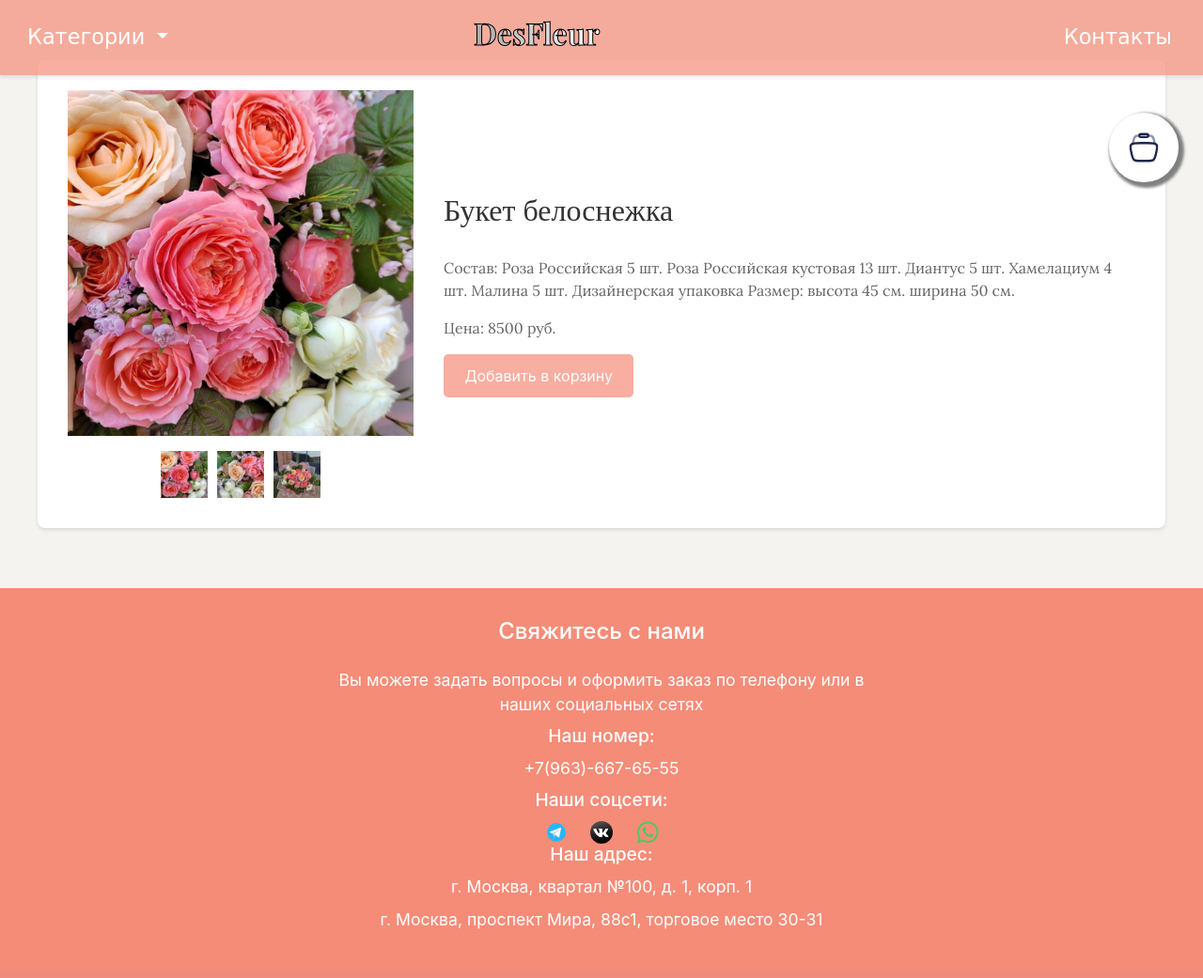
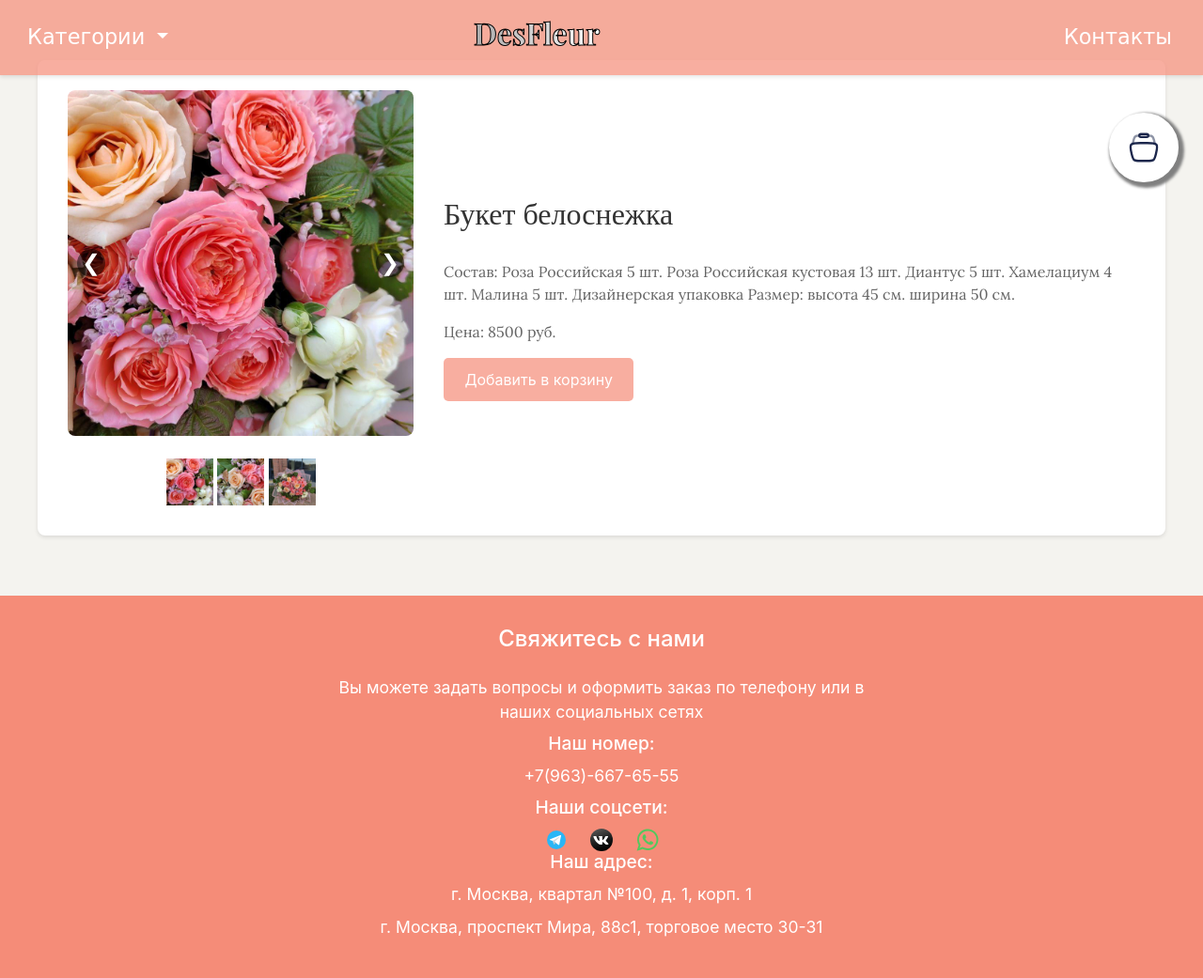
Before and after one commit to MaximZobkov/flowers, a Flask app: page /flower/2 in a window 1280 px wide. Shown: the whole page at 94% size. Before the commit the page ends 989 px from the top, so only its background shows below. Run offline with Flask 2, Linux system fonts and the light colour scheme; data comes from the database, SQL or seed files in the repository; some libraries are stand-ins or nearby versions.

Commit message:
add arrows in product.html

```diff
--- a/app.py
+++ b/app.py
@@ -112,9 +112,11 @@ def index():
 @app.route('/flower/<int:flower_id>')
 def flower(flower_id):
     flower = models.get_flower(flower_id)
+    image_paths = flower[4].split(',')  # Разделяем строку путей на массив
     cart_items = session.get('cart', [])
     total_price = sum(item['price'] for item in cart_items)  # Используем ключ 'price'
-    return render_template('product.html', flower=flower, total_price=total_price)
+    return render_template('product.html', flower=flower, image_paths=image_paths, total_price=total_price)
+
 
 
 @app.route('/add', methods=['GET', 'POST'])
--- a/static/css/styles.css
+++ b/static/css/styles.css
@@ -572,11 +572,49 @@ footer {
     margin-bottom: 1em;
 }
 
-.thumbnails {
+.main-image-container {
+    position: relative;
+    display: inline-block;
+    width: 100%;
+}
+
+.main-image-container img {
+    display: block;
+    width: 100%;
+    height: auto;
+    border-radius: 8px;
+}
+
+.thumbnail-arrow {
+    position: absolute;
+    top: 50%;
+    transform: translateY(-50%);
+    background-color: rgba(0, 0, 0, 0.5);
+    color: white;
+    border: none;
+    border-radius: 50%;
+    width: 30px;
+    height: 30px;
     display: flex;
     justify-content: center;
-    gap: 10px;
+    align-items: center;
+    cursor: pointer;
+    font-size: 1.5em;
+    transition: background-color 0.3s ease;
 }
+
+.thumbnail-arrow.left {
+    left: 10px;
+}
+
+.thumbnail-arrow.right {
+    right: 10px;
+}
+
+.thumbnail-arrow:hover {
+    background-color: rgba(0, 0, 0, 0.7);
+}
+
 
 .flower-info {
     flex: 2;
--- a/static/js/script.js
+++ b/static/js/script.js
@@ -110,44 +110,6 @@ document.addEventListener('DOMContentLoaded', function () {
             });
     });
 
-    // Обработка прокрутки изображений
-    var thumbnails = document.querySelectorAll('.thumbnail');
-    var mainImage = document.getElementById('main-image');
-
-    thumbnails.forEach(thumbnail => {
-        thumbnail.addEventListener('click', function () {
-            mainImage.src = this.src;
-        });
-    });
-
-    // Обработка увеличения изображения при наведении
-    var flowerCards = document.querySelectorAll('.flower-card img');
-
-    flowerCards.forEach(flowerCard => {
-        flowerCard.addEventListener('mouseover', function () {
-            this.style.transform = 'scale(1.1)';
-        });
-
-        flowerCard.addEventListener('mouseout', function () {
-            this.style.transform = 'scale(1)';
-        });
-    });
-
-    // Обработка стрелок прокрутки изображений
-    var leftArrow = document.querySelector('.thumbnail-arrow.left');
-    var rightArrow = document.querySelector('.thumbnail-arrow.right');
-
-    leftArrow.addEventListener('click', function () {
-        var currentIndex = Array.from(thumbnails).indexOf(document.querySelector('.thumbnail.active'));
-        var newIndex = (currentIndex - 1 + thumbnails.length) % thumbnails.length;
-        thumbnails[newIndex].click();
-    });
-
-    rightArrow.addEventListener('click', function () {
-        var currentIndex = Array.from(thumbnails).indexOf(document.querySelector('.thumbnail.active'));
-        var newIndex = (currentIndex + 1) % thumbnails.length;
-        thumbnails[newIndex].click();
-    });
 });
 
 // Функция для обновления корзины
@@ -169,8 +131,8 @@ function updateCart() {
                 cartItem.classList.add('cart-item');
                 cartItem.setAttribute('data-flower-id', item.id);
                 cartItem.innerHTML = `
-                    <div class="cart-item" data-flower-id="${ item.id }">
-                    <img src="../${item.image_paths.split(',')[0]}" alt="${ item.name }">
+                    <div class="cart-item" data-flower-id="${item.id}">
+                    <img src="../${item.image_paths.split(',')[0]}" alt="${item.name}">
                     <div class="cart-item-info">
                         <div class="cart-item-name">${item.name}</div>
                         <div class="cart-item-price">${item.price} руб.</div>
@@ -319,3 +281,35 @@ document.addEventListener('DOMContentLoaded', function () {
         }
     });
 });
+document.addEventListener('DOMContentLoaded', function () {
+    const thumbnails = document.querySelectorAll('.thumbnail');
+    const mainImage = document.getElementById('main-image');
+    const leftArrow = document.querySelector('.thumbnail-arrow.left');
+    const rightArrow = document.querySelector('.thumbnail-arrow.right');
+    let currentIndex = 0;
+
+    // Обновление основного изображения
+    function updateMainImage() {
+        mainImage.src = thumbnails[currentIndex].src;
+    }
+
+    // Обработчик клика на миниатюру
+    thumbnails.forEach((thumbnail, index) => {
+        thumbnail.addEventListener('click', function () {
+            currentIndex = index;
+            updateMainImage();
+        });
+    });
+
+    // Обработчик клика на левую стрелку
+    leftArrow.addEventListener('click', function () {
+        currentIndex = (currentIndex - 1 + thumbnails.length) % thumbnails.length;
+        updateMainImage();
+    });
+
+    // Обработчик клика на правую стрелку
+    rightArrow.addEventListener('click', function () {
+        currentIndex = (currentIndex + 1) % thumbnails.length;
+        updateMainImage();
+    });
+});
--- a/templates/product.html
+++ b/templates/product.html
@@ -3,16 +3,18 @@
     <div class="flower-details">
         <div class="flower-images-description">
             <div class="flower-images">
-            <div class="main-image">
+                <div class="main-image-container">
                     {% if flower[4] %}
                         {% set image_paths = flower[4].split(',') %}
+                        <button class="thumbnail-arrow left">&#10094;</button>
                         <img id="main-image" src="../{{ image_paths[0] }}" alt="{{ flower[1] }}"
                              style="width: 100%; height: auto;">
+                        <button class="thumbnail-arrow right">&#10095;</button>
                     {% else %}
                         <img src="{{ url_for('static', filename='images/placeholder.jpg') }}" alt="Placeholder">
                     {% endif %}
                 </div>
-            <div class="thumbnails">
+                <div class="thumbnails mt-4">
                     {% if flower[4] %}
                         {% for image_path in image_paths %}
                             <img class="thumbnail" src="../{{ image_path }}" alt="{{ flower[1] }}"
@@ -30,5 +32,4 @@
             </div>
         </div>
     </div>
-
 {% endblock %}
```
Also changed, not shown: other parts of static/css/styles.css (+38 -0 lines). Lines whose indentation alone changed are shown as unchanged.
